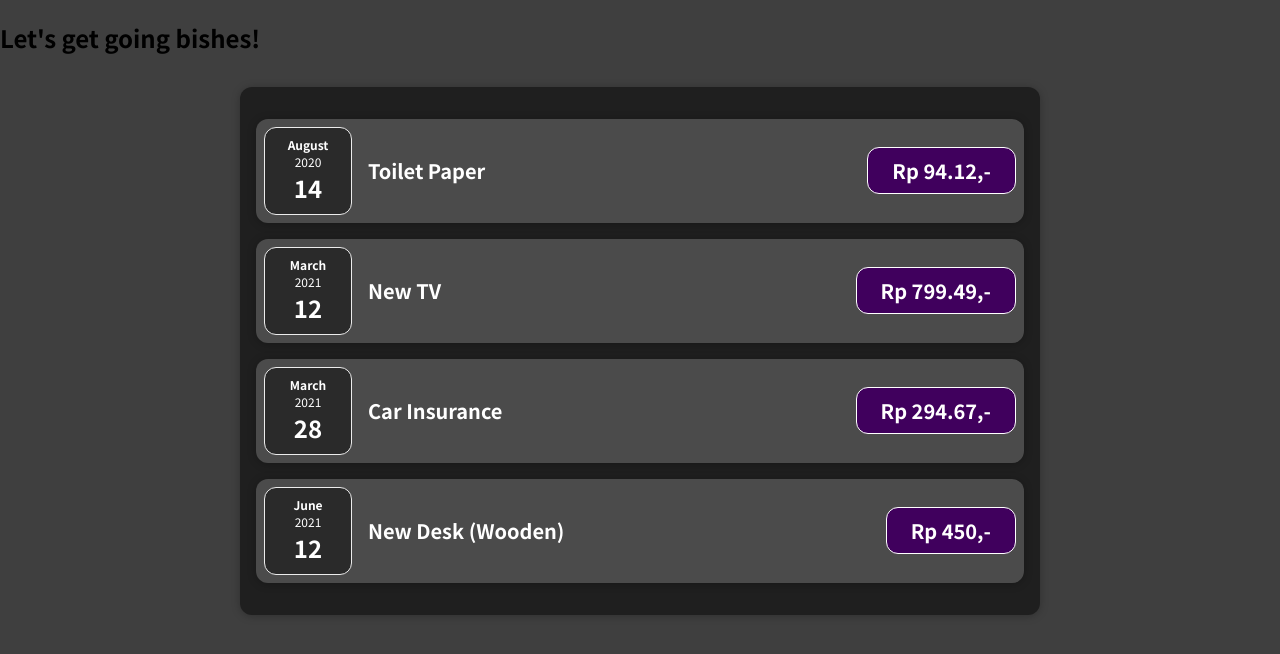
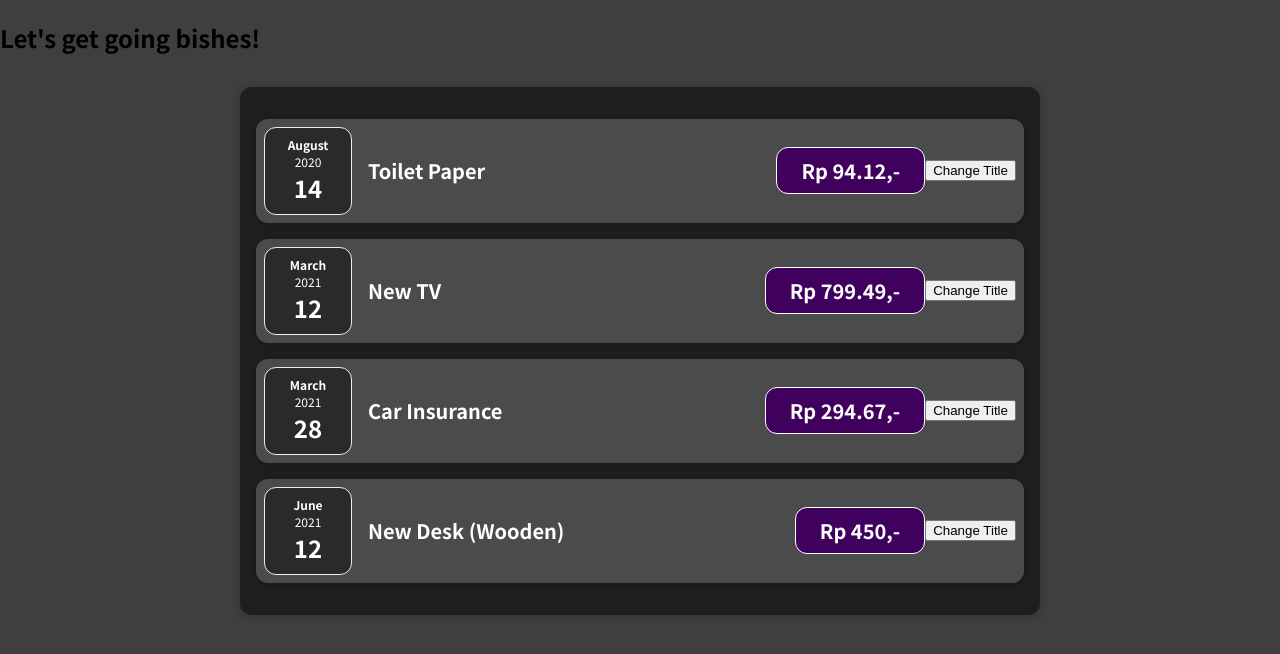
Before and after one commit to galhardj/expense-tracking-app, a React (Create React App) app: page / in a window 1280 px wide. Shown: the top 654 px of the page. Built offline with nearby package versions, Linux system fonts and the light colour scheme.

Commit message:
Working with "State"

```diff
--- a/src/components/Expenses/ExpenseItem.js
+++ b/src/components/Expenses/ExpenseItem.js
@@ -1,15 +1,25 @@
+import React, { useState } from "react";
 import ExpenseDate from "./ExpenseDate";
 import Card from "../UI/Card";
 import "./ExpenseItem.css";
 
 const ExpenseItem = (props) => {
+
+  const [title1, updateTitle] = useState(props.title1);
+
+  const clickHandler = () => {
+    updateTitle('Clicked!!');
+    console.log(title1);
+  }
+
   return (
     <Card className="expense-item">
       <ExpenseDate date2={props.date1}/>
       <div className="expense-item__description">
-        <h2>{props.title1}</h2>
+        <h2>{title1}</h2>
         <div className="expense-item__price">Rp {props.amount1},-</div>
       </div>
+      <button onClick={clickHandler}>Change Title</button>
     </Card>
   );
 }
```
Also changed, not shown: 1 other file (tests, documents, lock files or other folders).
